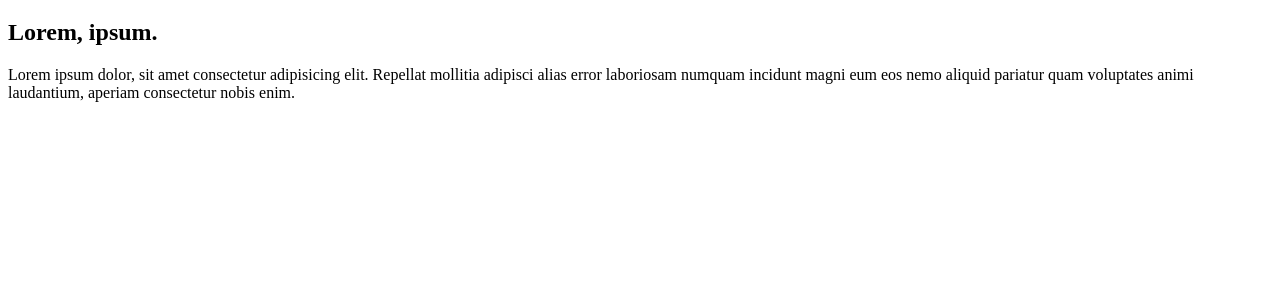
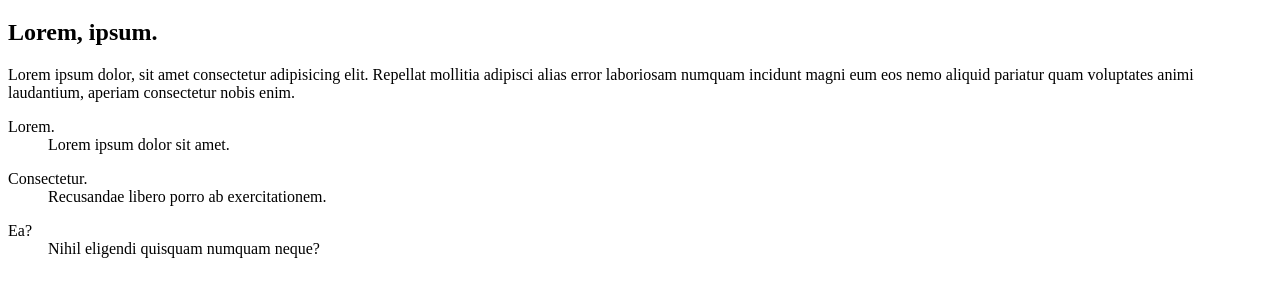
Before and after one commit to MMI-SAE-105/2022-r113-tp2-menu-alpinejs-PaulMarchiset, a website: page index.html in a window 1280 px wide. Shown: the part 90-386 px from the top of the page. Drawn offline with nearby package versions, Linux system fonts and the light colour scheme.

Commit message:
fin_des_styles_css+accordeon

```diff
--- a/index.html
+++ b/index.html
@@ -1,5 +1,5 @@
 <!DOCTYPE html>
-<html lang="en" x-data="{menuIsOpen: false}">
+<html lang="en" x-data="{menuIsOpen: false}" :class="{noscroll:menuIsOpen,}">
   <head>
     <meta charset="UTF-8" />
     <meta http-equiv="X-UA-Compatible" content="IE=edge" />
@@ -54,5 +54,17 @@
       nemo aliquid pariatur quam voluptates animi laudantium, aperiam
       consectetur nobis enim.
     </p>
+    <dl>
+      <dt>Lorem.</dt>
+      <dd>Lorem ipsum dolor sit amet.</dd>
+    </dl>
+    <dl>
+      <dt>Consectetur.</dt>
+      <dd>Recusandae libero porro ab exercitationem.</dd>
+    </dl>
+    <dl>
+      <dt>Ea?</dt>
+      <dd>Nihil eligendi quisquam numquam neque?</dd>
+    </dl>
   </body>
 </html>
```
